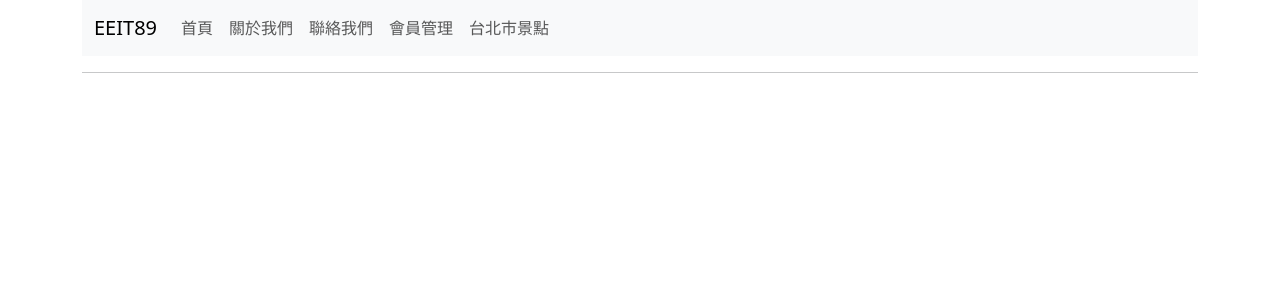
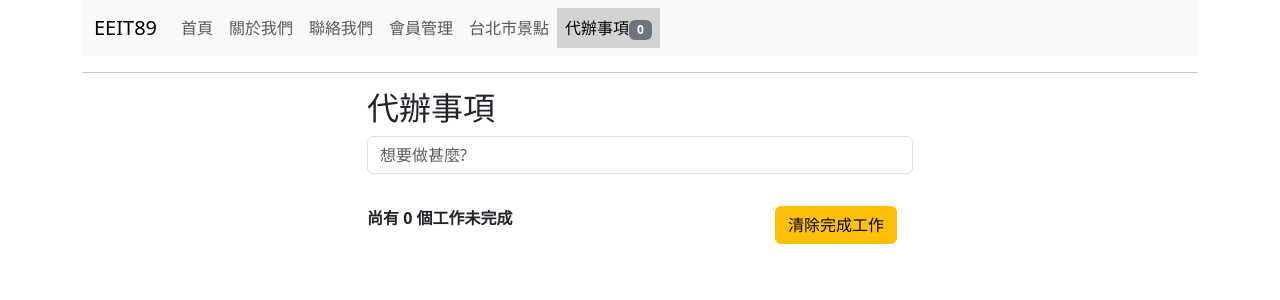
Before and after one commit to HsiaoHungWang/vue-eeit89, a Vue app: page /todos in a window 1280 px wide. Shown: the top 300 px of the page. Built offline with nearby package versions, Linux system fonts and the light colour scheme.

Commit message:
代辦事項 - pinia 介紹

```diff
--- a/package.json
+++ b/package.json
@@ -11,6 +11,7 @@
   "dependencies": {
     "bootstrap": "^5.3.3",
     "bootstrap-icons": "^1.11.3",
+    "pinia": "^2.2.8",
     "vue": "^3.5.13",
     "vue-router": "^4.5.0"
   },
--- a/src/components/NavbarComponent.vue
+++ b/src/components/NavbarComponent.vue
@@ -1,4 +1,6 @@
 <script setup>
+    import { useTodoStore } from '@/stores/todos';
+    const todoStore = useTodoStore()
 
 </script>
 
@@ -30,6 +32,10 @@
 
 <RouterLink to="/spots"  class="nav-link" activeClass="active">台北市景點</RouterLink>
         </li>
+        <li class="nav-item">
+
+<RouterLink to="/todos"  class="nav-link" activeClass="active">代辦事項<span class="badge text-bg-secondary">{{todoStore.numberOfTodos}}</span></RouterLink>
+        </li>
 
 
       </ul>
--- /dev/null
+++ b/src/components/TodoAdd.vue
@@ -0,0 +1,31 @@
+<script setup>
+import { ref } from 'vue';
+
+const newTodo = ref('')
+
+const emits = defineEmits(['add'])
+
+
+//新增代辦事項
+const enterHandler = () => {
+  //newTodo 傳送到父組件
+  emits('add', newTodo.value)
+  // todos.value.push({ "id": uniqueId(), "title": newTodo.value, "completed": false })
+  clearHandler()
+
+}
+
+//清除文字方塊的內容
+const clearHandler = () => {
+  newTodo.value = ""
+}
+</script>
+
+<template>
+   <input type="text" class="form-control" placeholder="想要做甚麼?" v-model="newTodo" @keyup.enter="enterHandler"
+   @keyup.delete="clearHandler" />
+</template>
+
+<style lang="css" scoped>
+
+</style>
--- /dev/null
+++ b/src/components/TodosFooter.vue
@@ -0,0 +1,27 @@
+<script setup>
+import { useTodoStore } from '@/stores/todos';
+const todoStore = useTodoStore()
+
+  //  const props = defineProps({
+  //    abc:Number
+  //  })
+
+   const emit = defineEmits(['xyz'])
+
+   const clickHandler = ()=>{
+    //觸發父組件定義的xyz事件
+    emit('xyz')
+   }
+</script>
+
+<template>
+  <!-- -->
+   <div class="mt-3 d-flex justify-content-between">
+        <strong class=" me-3">尚有 {{todoStore.numberOfTodos }} 個工作未完成</strong>
+        <button class="btn btn-warning me-3" @click="clickHandler">清除完成工作</button>
+      </div>
+</template>
+
+<style lang="css" scoped>
+
+</style>
--- a/src/main.js
+++ b/src/main.js
@@ -1,8 +1,13 @@
 import { createApp } from 'vue'
 import App from './App.vue'
 import router from './router'
-
+import { createPinia } from 'pinia'
 //vue-router
 //pinia
+const pinia = createPinia()
 
-createApp(App).use(router).mount('#app')
+//createApp(App).use(pinia).use(router).mount('#app')
+const app = createApp(App)
+app.use(pinia)
+app.use(router)
+app.mount('#app')
--- a/src/router.js
+++ b/src/router.js
@@ -5,6 +5,7 @@ import ContactView from "./views/ContactView.vue"
 import HomeView from "./views/HomeView.vue"
 import MemberView from "./views/MemberView.vue"
 import SpotsView from "./views/SpotsView.vue"
+import TodosView from "./views/TodosView.vue"
 
 //路由設定 URL > Component
 const routes = [
@@ -35,6 +36,11 @@ const routes = [
     {
         path:'/spots',
         component:SpotsView
+    },
+    //http://localhost:5173/todos
+    {
+        path:'/todos',
+        component:TodosView
     }
 ]
 
--- /dev/null
+++ b/src/stores/todos.js
@@ -0,0 +1,19 @@
+import { defineStore } from "pinia";
+import { ref } from "vue";
+export const useTodoStore = defineStore('todos',()=>{
+  let todos = localStorage.getItem('todos')
+  if(todos){
+    todos = JSON.parse(todos)
+  }else{
+    todos = []
+  }
+
+  //代辦事項未完成數量
+  const activeTodos = todos.filter(todo => !todo.completed)
+  const numberOfTodos = ref(activeTodos.length)
+  const numberOfTodosChange = count =>{
+    numberOfTodos.value = count
+  }
+
+  return {numberOfTodos, numberOfTodosChange}
+})
--- /dev/null
+++ b/src/views/TodosView.vue
@@ -0,0 +1,97 @@
+<script setup>
+import TodoAdd from '@/components/TodoAdd.vue';
+import TodosFooter from '@/components/TodosFooter.vue';
+import { computed, ref, watchEffect } from 'vue';
+import { useTodoStore } from '@/stores/todos';
+
+const todoStore = useTodoStore()
+
+// const todos = ref([
+//   { "id": "m21uwqfprb0ncx4", "title": "聚餐@18:00", "completed": false },
+//   { "id": "m21w6x73hw2tvrc", "title": "運動", "completed": false },
+//   { "id": "m21w6x73hw2abcd", "title": "會議", "completed": true },
+// ])
+
+//讀取localStorage
+const todos = ref(JSON.parse(localStorage.getItem("todos")) || [])
+
+//資料寫進localStorage
+watchEffect(()=>{
+  localStorage.setItem('todos', JSON.stringify(todos.value ))
+
+  //更新store中的資料
+  const activeTodos = todos.value.filter(todo => !todo.completed)
+  todoStore.numberOfTodosChange(activeTodos.length)
+
+})
+
+
+//取得唯一值
+const uniqueId = () => Date.now().toString(36) + Math.random().toString(36).substring(2, 9);
+
+//新增代辦事項
+//todo 會接收子組件傳過來資料
+const addHandler = todo => {
+  todos.value.push({ "id": uniqueId(), "title": todo, "completed": false })
+
+}
+
+//刪除代辦事項
+const removeTodo = todo => {
+  //回傳todo的索引值
+  const idx = todos.value.indexOf(todo)
+  //刪除
+  todos.value.splice(idx, 1)
+}
+
+//移除所有完成的工作
+const removeCompleted = () => {
+  for (let i = todos.value.length - 1; i >= 0; i--) {
+    if (todos.value[i].completed) {
+      todos.value.splice(i, 1)
+    }
+  }
+}
+
+//計算還有幾個工作待完成
+// const remaining = computed(()=>{
+//   const activeTodos = todos.value.filter(todo => !todo.completed)
+//   return activeTodos.length
+// })
+
+
+
+
+
+</script>
+
+<template>
+  <div class="row">
+    <div class="col-3"></div>
+    <div class="col-6">
+      <h2>代辦事項</h2>
+     <TodoAdd @add="addHandler"></TodoAdd>
+      <ul class="list-group mt-3">
+        <li v-for="todo in todos" :key="todo.id" class="list-group-item">
+          <div class="d-flex justify-content-between">
+            <div>
+              <input v-model="todo.completed" class="form-check-input me-3" type="checkbox">
+              <label class="form-check-label" :class="{completed:todo.completed}">{{ todo.title }}</label>
+            </div>
+            <button @click="removeTodo(todo)" class="badge bg-danger rounded-pill border-0">X</button>
+          </div>
+        </li>
+      </ul>
+     <!-- <TodosFooter :abc="remaining" @xyz="removeCompleted"></TodosFooter> -->
+     <TodosFooter @xyz="removeCompleted"></TodosFooter>
+    </div>
+    <div class="col-3"></div>
+  </div>
+</template>
+
+<style lang="css" scoped>
+.completed {
+color: #949494;
+text-decoration: line-through;
+}
+</style>
```
Also changed, not shown: 1 other file (tests, documents, lock files or other folders).
